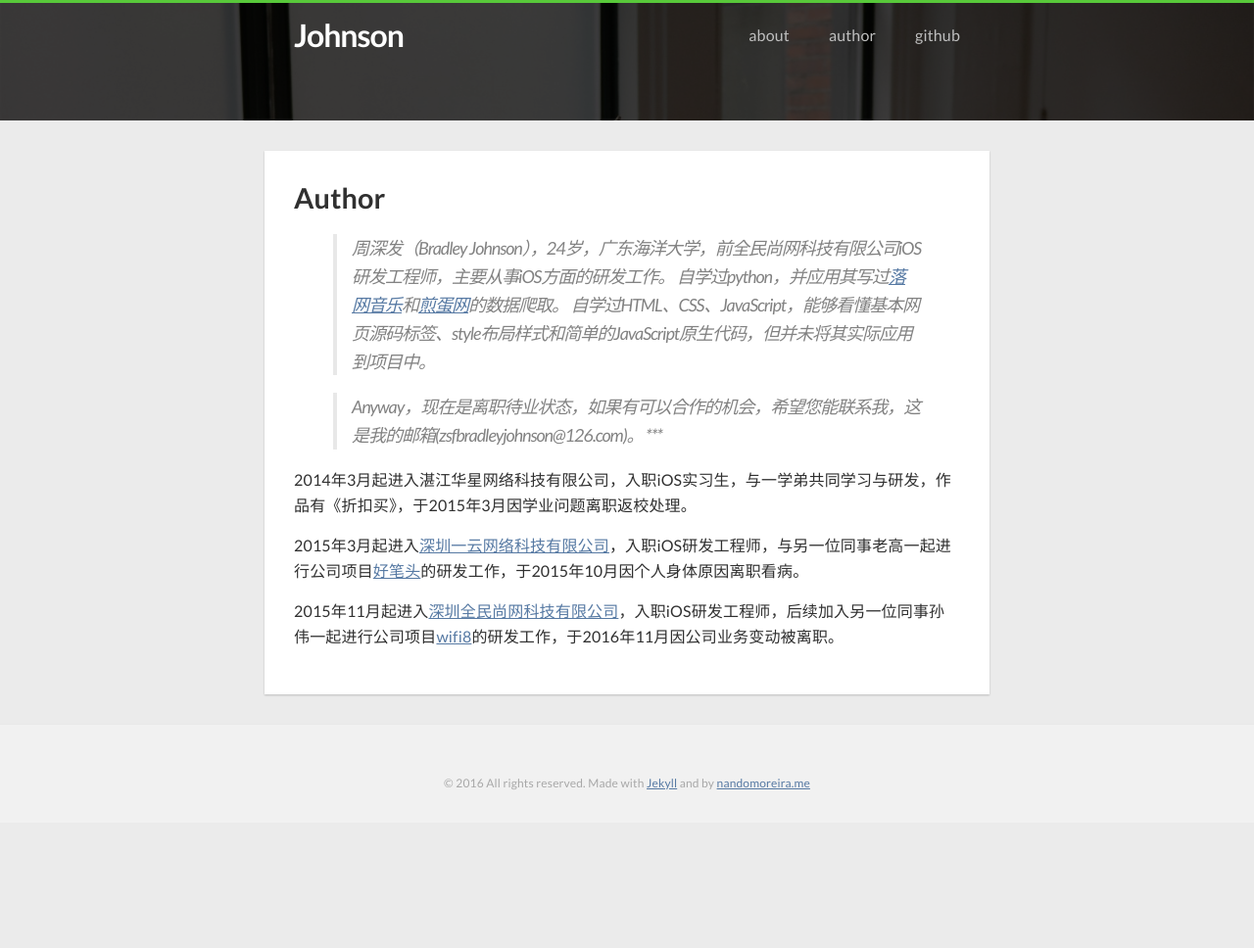
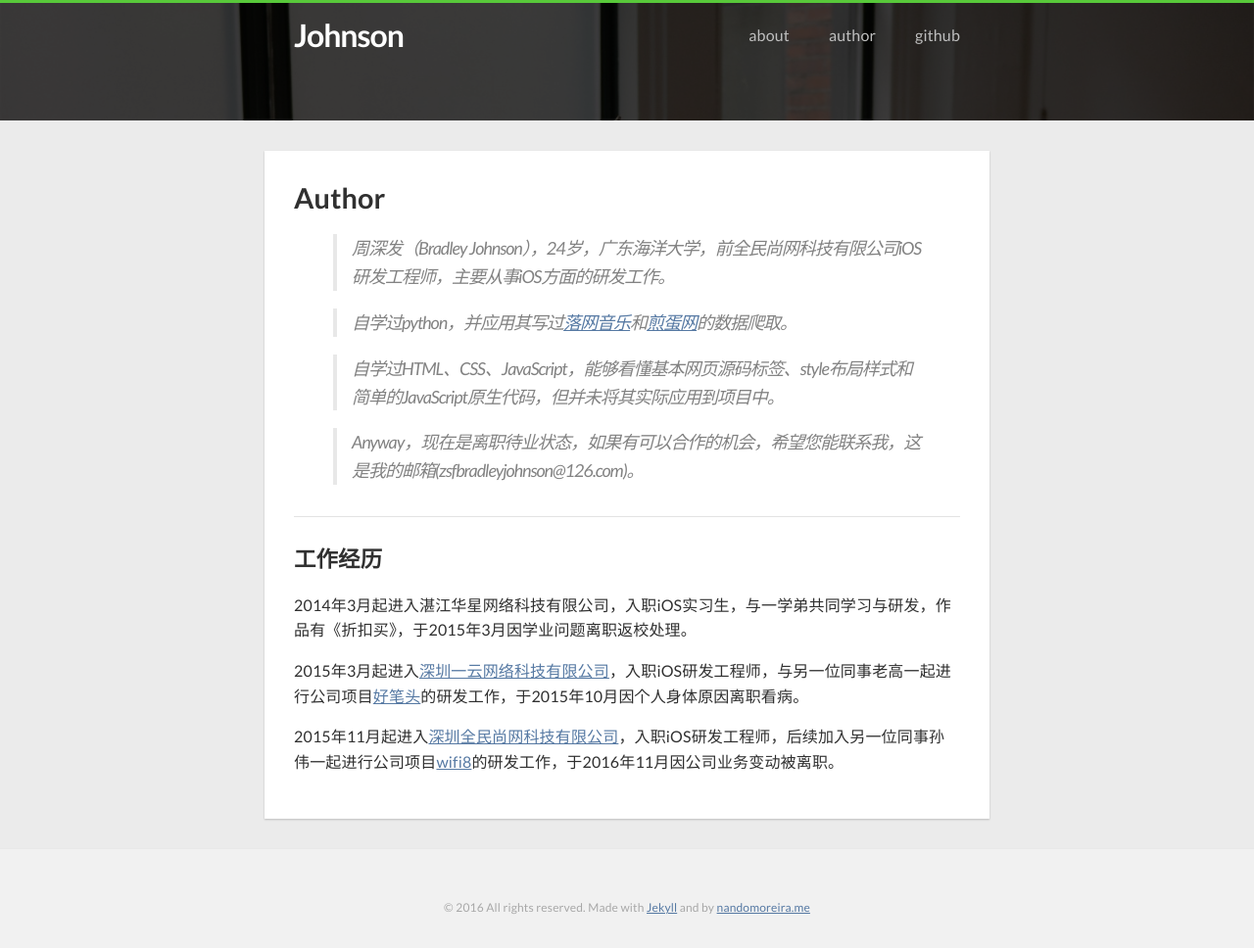
Before and after one commit to zsfbradleyjohnson/zsfbradleyjohnson.github.io, a Jekyll site: the page built from author.md, in a window 1280 px wide. Shown: the whole page at 98% size. Built offline with Jekyll 4.4.1, drawn with Linux system fonts in a browser that asks for light colours; nearby versions of some CDN libraries; before the commit the page ends 900 px from its top, so only the background shows below that.

Commit message:
change user info

```diff
--- a/author.md
+++ b/author.md
@@ -6,11 +6,16 @@ slug: author
 ---
 
 >周深发（Bradley Johnson），24岁，广东海洋大学，前全民尚网科技有限公司iOS研发工程师，主要从事iOS方面的研发工作。
+
 >自学过python，并应用其写过[落网音乐](http://www.luoo.net/)和[煎蛋网](http://jandan.net/)的数据爬取。
+
 >自学过HTML、CSS、JavaScript，能够看懂基本网页源码标签、style布局样式和简单的JavaScript原生代码，但并未将其实际应用到项目中。
 
 >Anyway，现在是离职待业状态，如果有可以合作的机会，希望您能联系我，这是我的邮箱(zsfbradleyjohnson@126.com)。
+
 ***
+
+### 工作经历
 
 2014年3月起进入湛江华星网络科技有限公司，入职iOS实习生，与一学弟共同学习与研发，作品有《折扣买》，于2015年3月因学业问题离职返校处理。
 
```
